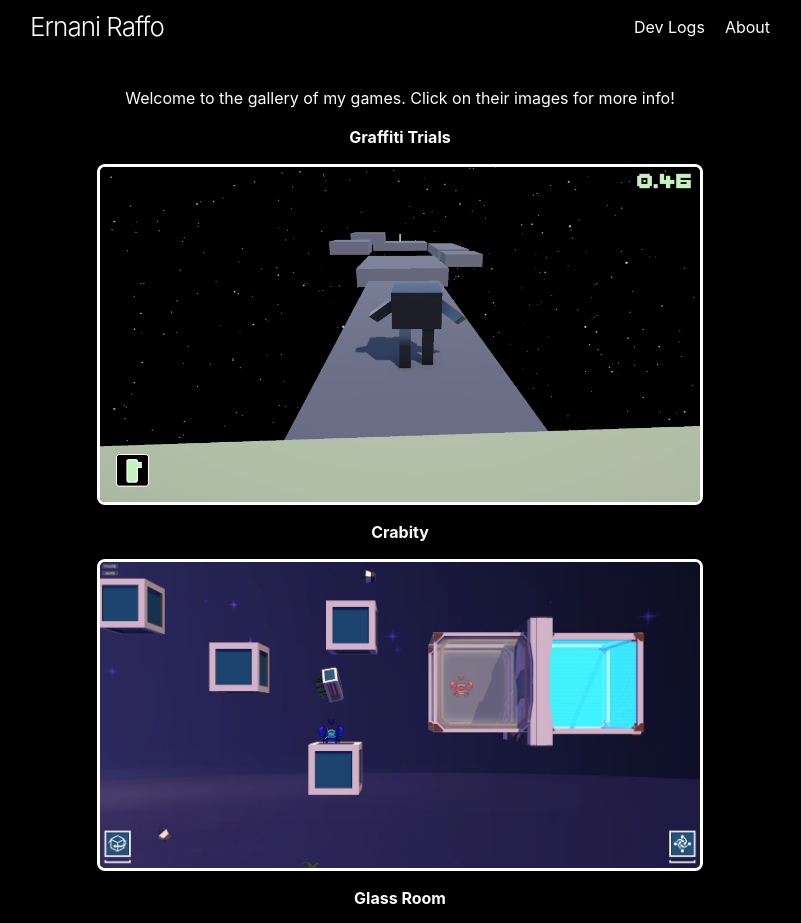
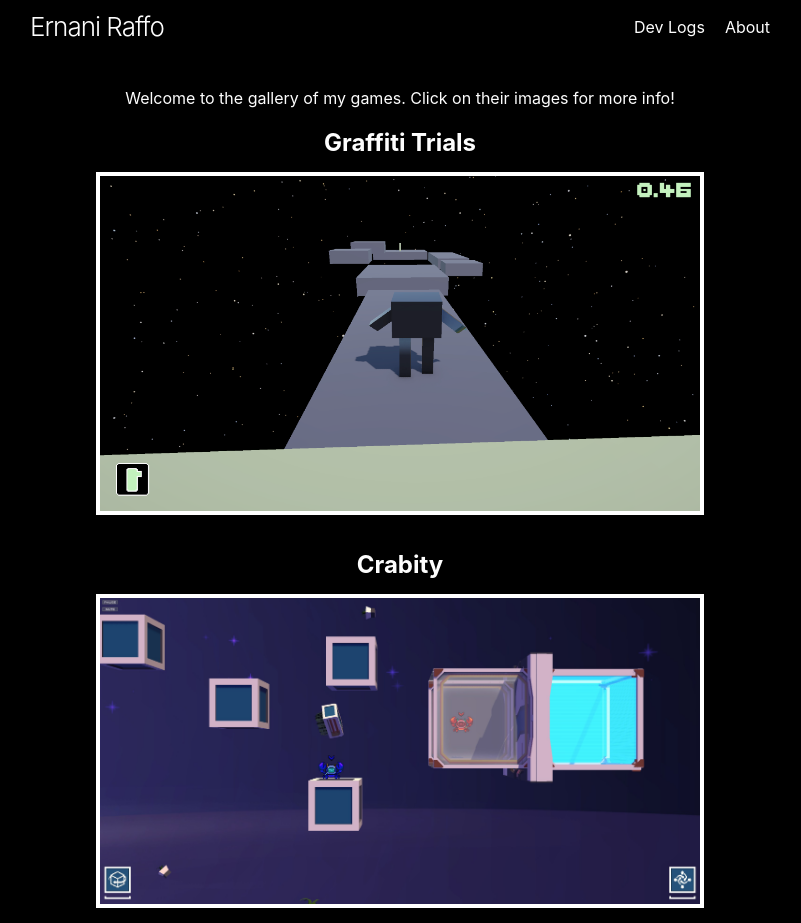
Before and after one commit to ernaniraffo/ernaniraffo.github.io, a Jekyll site: the page built from docs/index.markdown, in a window 1280 px wide. Shown: the top 923 px of the page, without its empty margins (240-1041 px from the left). Built offline with Jekyll 4.4.1, drawn with Linux system fonts in a browser that asks for light colours; grey boxes are pictures that could not be loaded.

Commit message:
Simplify CSS and use square borders directly on image classes

```diff
--- a/docs/assets/main.scss
+++ b/docs/assets/main.scss
@@ -20,14 +20,14 @@ $game-img-height: 338px;
     text-align: left;
 }
 
-.img-entry {
-  border: 3px solid rgba($color: #ffffff, $alpha: 1.0);
+.game-entry {
+  text-align: center;
+}
+
+.bordered {
   width: 100%;
-  border-radius: 8px;
-  object-fit: cover;
   max-width: $game-img-width;
   max-height: $game-img-height;
-  margin-left: auto;
-  margin-right: auto;
-  display: block;
+  border: 4px solid white;
+  margin: -0.25em auto 2em;
 }
--- a/docs/index.markdown
+++ b/docs/index.markdown
@@ -9,11 +9,17 @@ layout: home
 Welcome to the gallery of my games. Click on their images for more info!
 </p>
 
-<p class="center"><b>Graffiti Trials</b></p>
-<img class="img-entry" src="/assets/img/graffiti-trials/time-trial.png">
+<div class="game-entry">
+  <h2><b>Graffiti Trials</b></h2>
+  <img class="bordered" src="/assets/img/graffiti-trials/time-trial.png">
+</div>
 
-<p class="center"><b>Crabity</b></p>
-<img class="img-entry" src="/assets/img/crabity/co-op.jpg">
+<div class="game-entry">
+  <h2><b>Crabity</b></h2>
+  <img class="bordered" src="/assets/img/crabity/co-op.jpg">
+</div>
 
-<p class="center"><b>Glass Room</b></p>
-<img class="img-entry" src="/assets/img/glass-rooms/chaos.png">
+<div class="game-entry">
+  <h2><b>Glass Room</b></h2>
+  <img class="bordered" src="/assets/img/glass-rooms/chaos.png">
+</div>
```
